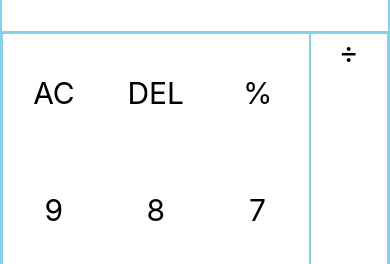
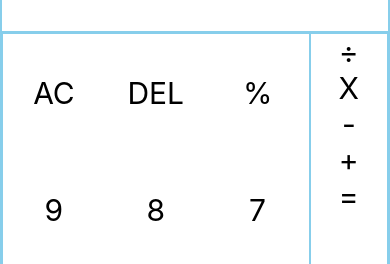
Before and after one commit to D-Coder135/CalC-App_React-Native, a React Native app: screen / in a window 390 px wide. Shown: the part 222-486 px from the top of the page. Built offline with nearby package versions, Linux system fonts and the light colour scheme.

Commit message:
update the texts for the Text tag

```diff
--- a/components/Buttons.js
+++ b/components/Buttons.js
@@ -102,6 +102,22 @@ class Buttons extends Component {
                     <Pressable style = {styles.rightSideButton}>
                         <Text style = {styles.buttonText}>÷</Text>
                     </Pressable>
+
+                    <Pressable style = {styles.rightSideButton}>
+                        <Text style = {styles.buttonText}>X</Text>
+                    </Pressable>
+
+                    <Pressable style = {styles.rightSideButton}>
+                        <Text style = {styles.buttonText}>-</Text>
+                    </Pressable>
+
+                    <Pressable style = {styles.rightSideButton}>
+                        <Text style = {styles.buttonText}>+</Text>
+                    </Pressable>
+
+                    <Pressable style = {styles.rightSideButton}>
+                        <Text style = {styles.buttonText}>=</Text>
+                    </Pressable>
                 </View>
             </View>
         );
```
